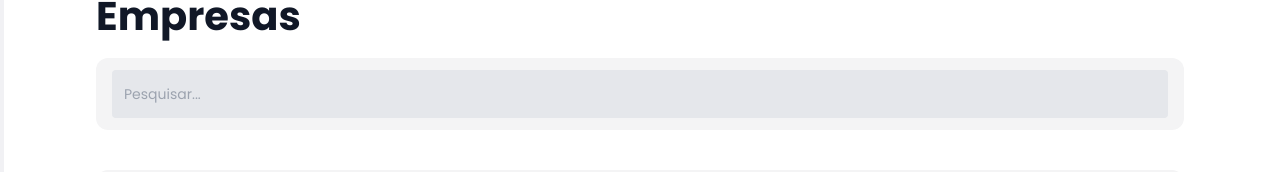
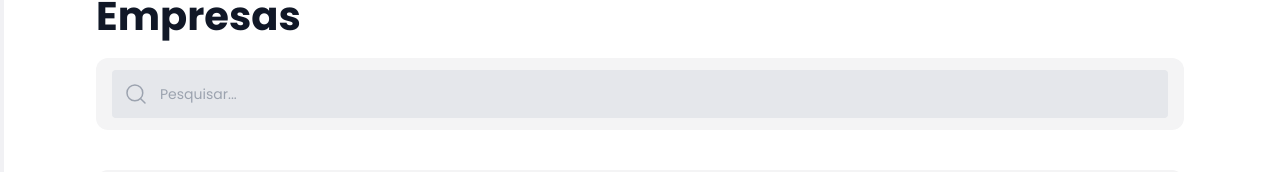
Before and after one commit to Teamtanic/Codigo-Frontend, a React (Vite) app: page /empresas in a window 1280 px wide. Shown: the part 126-298 px from the top of the page. Built offline with nearby package versions, Linux system fonts and the light colour scheme.

Commit message:
Add search icon

```diff
--- a/src/screens/Home/Company/ListCompany.tsx
+++ b/src/screens/Home/Company/ListCompany.tsx
@@ -7,7 +7,7 @@ import { Text } from "../../../components/Text";
 import { TextInput } from "../../../components/TextInput";
 import { Button } from "../../../components/Button";
 import { useState } from "react";
-
+import { MagnifyingGlass } from 'phosphor-react';
 
 export function ListCompany() {
     const [isDialogVisible, setIsDialogVisible] = useState(false);
@@ -49,6 +49,9 @@ export function ListCompany() {
                 <div className="w-full mt-3">
                     <Card className="w-full py-3 px-4">
                         <TextInput.Root colorLabel="text-gray-900">
+                            <TextInput.Icon>
+                                <MagnifyingGlass />
+                            </TextInput.Icon>
                             <TextInput.Input id="nome" type="text" placeholder="Pesquisar..." />
                         </TextInput.Root>
                     </Card>
```
